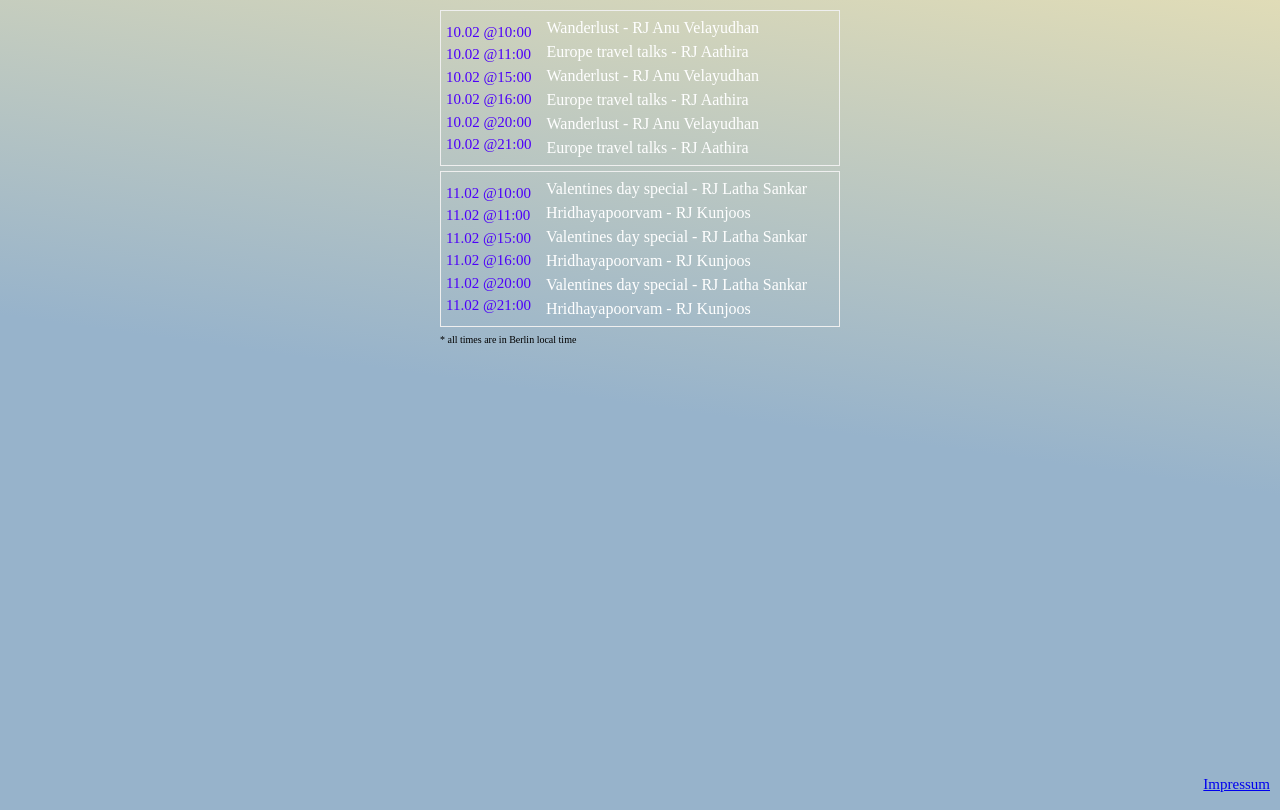
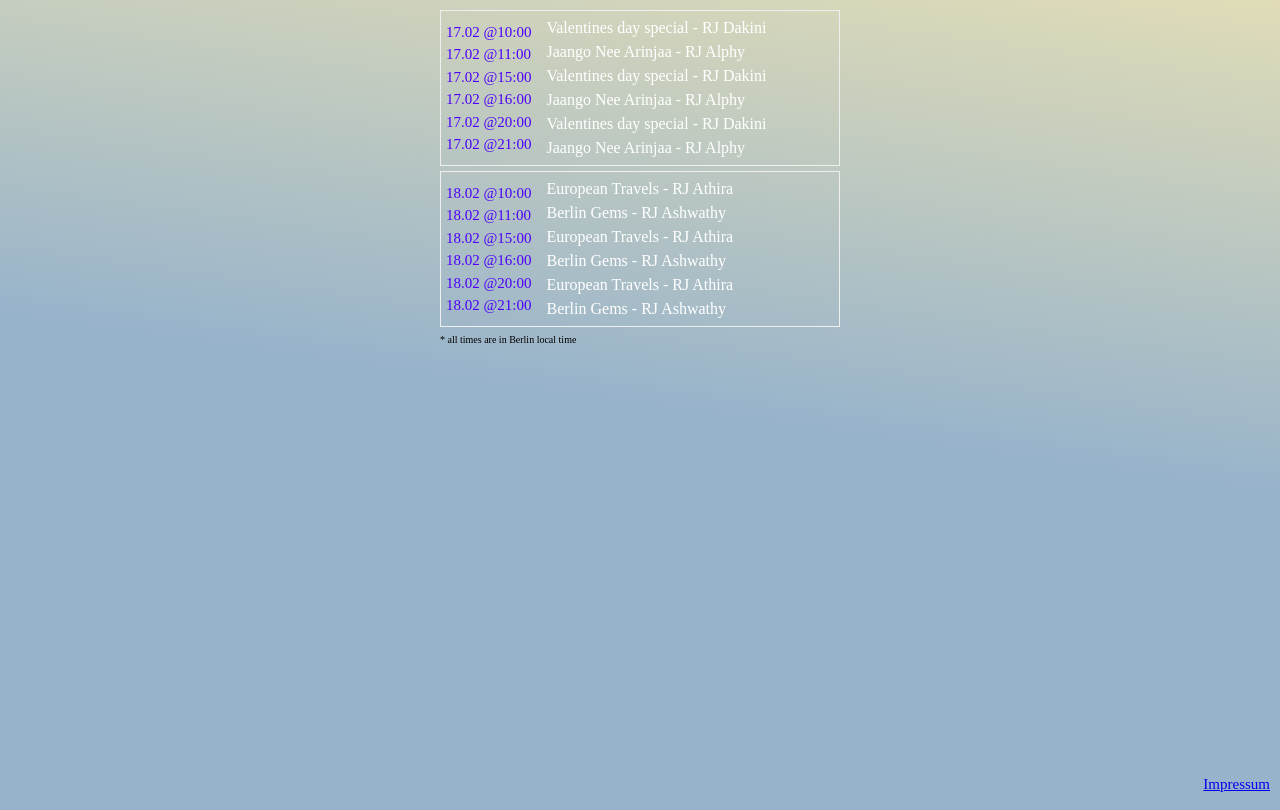
Before and after one commit to jayasurian123/thattukada, a plain HTML site: page index.html in a window 1280 px wide. Drawn offline with Linux system fonts and the light colour scheme.

Commit message:
updated pgms

```diff
--- a/index.html
+++ b/index.html
@@ -68,39 +68,39 @@
     <div class="next-programs">
       <div class="program">
         <div class="program-times">
-          <p>10.02 @10:00</p>
-          <p>10.02 @11:00</p>
-          <p>10.02 @15:00</p>
-          <p>10.02 @16:00</p>
-          <p>10.02 @20:00</p>
-          <p>10.02 @21:00</p>
+          <p>17.02 @10:00</p>
+          <p>17.02 @11:00</p>
+          <p>17.02 @15:00</p>
+          <p>17.02 @16:00</p>
+          <p>17.02 @20:00</p>
+          <p>17.02 @21:00</p>
         </div>
         <div class="program-name">
-          <p>Wanderlust - RJ Anu Velayudhan</p>
-          <p>Europe travel talks - RJ Aathira</p>
-          <p>Wanderlust - RJ Anu Velayudhan</p>
-          <p>Europe travel talks - RJ Aathira</p>
-          <p>Wanderlust - RJ Anu Velayudhan</p>
-          <p>Europe travel talks - RJ Aathira</p>
+          <p>Valentines day special - RJ Dakini</p>
+          <p>Jaango Nee Arinjaa - RJ Alphy</p>
+          <p>Valentines day special - RJ Dakini</p>
+          <p>Jaango Nee Arinjaa - RJ Alphy</p>
+          <p>Valentines day special - RJ Dakini</p>
+          <p>Jaango Nee Arinjaa - RJ Alphy</p>
         </div>
       </div>
 
       <div class="program">
         <div class="program-times">
-          <p>11.02 @10:00</p>
-          <p>11.02 @11:00</p>
-          <p>11.02 @15:00</p>
-          <p>11.02 @16:00</p>
-          <p>11.02 @20:00</p>
-          <p>11.02 @21:00</p>
+          <p>18.02 @10:00</p>
+          <p>18.02 @11:00</p>
+          <p>18.02 @15:00</p>
+          <p>18.02 @16:00</p>
+          <p>18.02 @20:00</p>
+          <p>18.02 @21:00</p>
         </div>
         <div class="program-name">
-          <p>Valentines day special - RJ Latha Sankar</p>
-          <p>Hridhayapoorvam - RJ Kunjoos</p>
-          <p>Valentines day special - RJ Latha Sankar</p>
-          <p>Hridhayapoorvam - RJ Kunjoos</p>
-          <p>Valentines day special - RJ Latha Sankar</p>
-          <p>Hridhayapoorvam - RJ Kunjoos</p>
+          <p>European Travels - RJ Athira</p>
+          <p>Berlin Gems - RJ Ashwathy</p>
+          <p>European Travels - RJ Athira</p>
+          <p>Berlin Gems - RJ Ashwathy</p>
+          <p>European Travels - RJ Athira</p>
+          <p>Berlin Gems - RJ Ashwathy</p>
         </div>
       </div>
 
```
